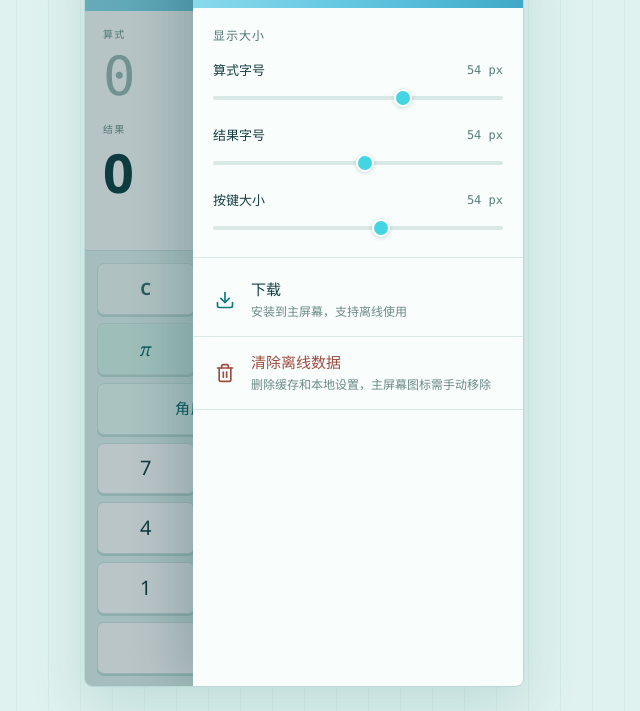
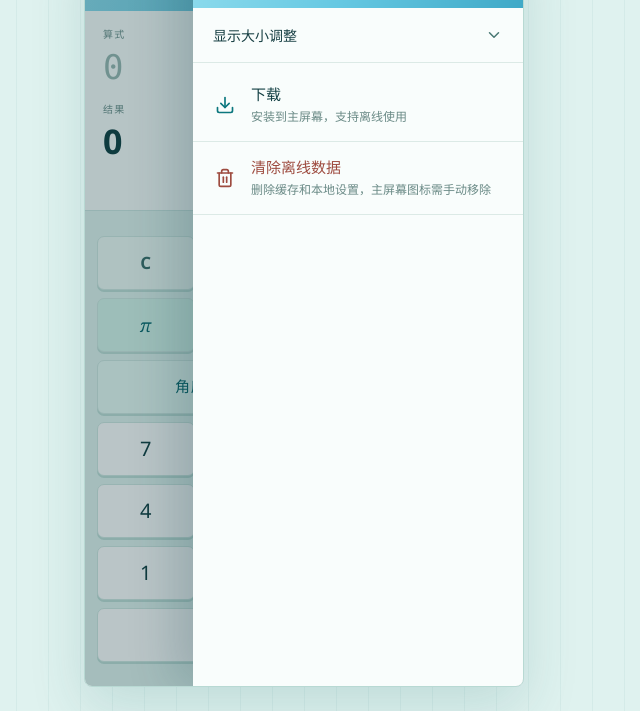
Before and after one commit to Redwinging/flyinging, a website built with Vite: page index.html in a window 1280 px wide. Both pictures are taken after a click on the button 820 px from the left and 62 px from the top of the page. Shown: the part 89-800 px from the top of the page, without its empty margins (336-976 px from the left). Built offline with nearby package versions, Linux system fonts and the light colour scheme.

Commit message:
release: Flyinging calculator 1.0.1

```diff
--- a/package.json
+++ b/package.json
@@ -1,7 +1,7 @@
 {
   "name": "flyinging-calculator",
   "private": true,
-  "version": "1.1.0",
+  "version": "1.0.1",
   "type": "module",
   "packageManager": "pnpm@11.25.0",
   "engines": {
--- a/src/app.ts
+++ b/src/app.ts
@@ -1,4 +1,5 @@
 import {
+  ChevronDown,
   createElement,
   Delete,
   Download,
@@ -26,7 +27,6 @@ interface BeforeInstallPromptEvent extends Event {
 interface DisplayPreferences {
   expressionSize: number
   resultSize: number
-  keySize: number
 }
 
 const keypadTemplate = `
@@ -77,6 +77,8 @@ export class CalculatorApp {
   private readonly settingsInstallButton: HTMLButtonElement
   private readonly settingsClearButton: HTMLButtonElement
   private readonly settingsStatus: HTMLParagraphElement
+  private readonly settingsDisplayToggle: HTMLButtonElement
+  private readonly settingsDisplayControls: HTMLDivElement
   private readonly angleUnitButton: HTMLButtonElement
 
   private expression = ''
@@ -110,6 +112,10 @@ export class CalculatorApp {
       this.requireElement<HTMLButtonElement>('#settings-clear')
     this.settingsStatus =
       this.requireElement<HTMLParagraphElement>('#settings-status')
+    this.settingsDisplayToggle =
+      this.requireElement<HTMLButtonElement>('#settings-display-toggle')
+    this.settingsDisplayControls =
+      this.requireElement<HTMLDivElement>('#settings-display-controls')
     this.angleUnitButton =
       this.requireElement<HTMLButtonElement>('#angle-unit')
 
@@ -176,29 +182,27 @@ export class CalculatorApp {
               <h2 id="settings-title">设置</h2>
               <button class="settings-close" id="settings-close" type="button" aria-label="关闭设置" title="关闭"></button>
             </header>
-            <section class="settings-display" aria-labelledby="settings-display-title">
-              <h3 id="settings-display-title">显示大小</h3>
+            <section class="settings-display">
+              <button class="settings-display-toggle" id="settings-display-toggle" type="button" aria-expanded="false" aria-controls="settings-display-controls">
+                <span>显示大小调整</span>
+                <span class="settings-display-chevron" aria-hidden="true"></span>
+              </button>
+              <div class="settings-display-controls" id="settings-display-controls" hidden>
                 <label class="settings-range">
                   <span class="settings-range-heading">
                     <span>算式字号</span>
                     <output data-display-output="expressionSize"></output>
                   </span>
-                <input type="range" min="34" max="64" step="1" value="54" data-display-setting="expressionSize" aria-label="调节算式字号">
+                  <input type="range" min="8" max="64" step="1" value="34" data-display-setting="expressionSize" aria-label="调节算式字号">
                 </label>
                 <label class="settings-range">
                   <span class="settings-range-heading">
                     <span>结果字号</span>
                     <output data-display-output="resultSize"></output>
                   </span>
-                <input type="range" min="34" max="72" step="1" value="54" data-display-setting="resultSize" aria-label="调节结果字号">
+                  <input type="range" min="8" max="64" step="1" value="34" data-display-setting="resultSize" aria-label="调节结果字号">
                 </label>
-              <label class="settings-range">
-                <span class="settings-range-heading">
-                  <span>按键大小</span>
-                  <output data-display-output="keySize"></output>
-                </span>
-                <input type="range" min="40" max="64" step="1" value="54" data-display-setting="keySize" aria-label="调节按键大小">
-              </label>
+              </div>
             </section>
             <div class="settings-actions">
               <button class="settings-action" id="settings-install" type="button">
@@ -258,6 +262,11 @@ export class CalculatorApp {
 
       if (key.id === 'settings-clear') {
         void this.clearOfflineData()
+        return
+      }
+
+      if (key.id === 'settings-display-toggle') {
+        this.toggleDisplayControls()
         return
       }
 
@@ -787,21 +796,34 @@ export class CalculatorApp {
   }
 
   private openSettings(): void {
+    this.setDisplayControlsOpen(false)
     this.settingsLayer.classList.add('is-open')
     this.settingsLayer.setAttribute('aria-hidden', 'false')
     this.settingsButton.setAttribute('aria-expanded', 'true')
-    this.settingsCloseButton.focus()
+    this.settingsCloseButton.focus({ preventScroll: true })
   }
 
   private closeSettings(): void {
     this.settingsLayer.classList.remove('is-open')
     this.settingsLayer.setAttribute('aria-hidden', 'true')
     this.settingsButton.setAttribute('aria-expanded', 'false')
-    this.settingsButton.focus()
+    this.settingsButton.focus({ preventScroll: true })
   }
 
   private setSettingsStatus(message: string): void {
     this.settingsStatus.textContent = message
+  }
+
+  private toggleDisplayControls(): void {
+    this.setDisplayControlsOpen(
+      this.settingsDisplayControls.hasAttribute('hidden'),
+    )
+  }
+
+  private setDisplayControlsOpen(isOpen: boolean): void {
+    this.settingsDisplayControls.hidden = !isOpen
+    this.settingsDisplayToggle.setAttribute('aria-expanded', String(isOpen))
+    this.settingsDisplayToggle.classList.toggle('is-open', isOpen)
   }
 
   private handleDisplaySettingInput(event: Event): void {
@@ -823,8 +845,6 @@ export class CalculatorApp {
       this.displayPreferences.expressionSize = value
     } else if (setting === 'resultSize') {
       this.displayPreferences.resultSize = value
-    } else if (setting === 'keySize') {
-      this.displayPreferences.keySize = value
     } else {
       return
     }
@@ -835,7 +855,8 @@ export class CalculatorApp {
 
   private applyDisplayPreferences(): void {
     const rootStyle = document.documentElement.style
-    const { expressionSize, resultSize, keySize } = this.displayPreferences
+    const { expressionSize, resultSize } = this.displayPreferences
+    const keySize = 54
     const keyGap = 8
 
     rootStyle.setProperty('--expression-size', `${expressionSize}px`)
@@ -935,7 +956,7 @@ export class CalculatorApp {
       localStorage.removeItem(ANGLE_UNIT_STORAGE_KEY)
       localStorage.removeItem(DISPLAY_SETTINGS_STORAGE_KEY)
       this.angleUnit = 'degrees'
-      this.displayPreferences = getDefaultDisplayPreferences()
+      this.displayPreferences = { ...DEFAULT_DISPLAY_PREFERENCES }
       this.updateAngleUnitButton()
       this.applyDisplayPreferences()
       this.updateBanner.hidden = true
@@ -1043,6 +1064,17 @@ export class CalculatorApp {
       }),
     )
 
+    this.settingsDisplayToggle
+      .querySelector('.settings-display-chevron')
+      ?.append(
+        createElement(ChevronDown, {
+          width: 18,
+          height: 18,
+          strokeWidth: 2,
+          'aria-hidden': 'true',
+        }),
+      )
+
     this.settingsInstallButton
       .querySelector('.settings-action-icon')
       ?.append(
@@ -1096,9 +1128,8 @@ export class CalculatorApp {
 const ANGLE_UNIT_STORAGE_KEY = 'flyinging-angle-unit'
 const DISPLAY_SETTINGS_STORAGE_KEY = 'flyinging-display-settings'
 const DEFAULT_DISPLAY_PREFERENCES: DisplayPreferences = {
-  expressionSize: 54,
-  resultSize: 54,
-  keySize: 54,
+  expressionSize: 34,
+  resultSize: 34,
 }
 
 function readStoredAngleUnit(): AngleUnit {
@@ -1120,7 +1151,7 @@ function storeAngleUnit(angleUnit: AngleUnit): void {
 }
 
 function readStoredDisplayPreferences(): DisplayPreferences {
-  const defaults = getDefaultDisplayPreferences()
+  const defaults = { ...DEFAULT_DISPLAY_PREFERENCES }
 
   try {
     const stored = localStorage.getItem(DISPLAY_SETTINGS_STORAGE_KEY)
@@ -1138,37 +1169,19 @@ function readStoredDisplayPreferences(): DisplayPreferences {
       expressionSize: clampPreference(
         candidate.expressionSize,
         defaults.expressionSize,
-        34,
+        8,
         64,
       ),
       resultSize: clampPreference(
         candidate.resultSize,
         defaults.resultSize,
-        34,
-        72,
-      ),
-      keySize: clampPreference(
-        candidate.keySize,
-        defaults.keySize,
-        40,
+        8,
         64,
       ),
     }
   } catch {
     return defaults
   }
-}
-
-function getDefaultDisplayPreferences(): DisplayPreferences {
-  if (window.innerHeight <= 700) {
-    return {
-      expressionSize: 42,
-      resultSize: 40,
-      keySize: 46,
-    }
-  }
-
-  return { ...DEFAULT_DISPLAY_PREFERENCES }
 }
 
 function storeDisplayPreferences(preferences: DisplayPreferences): void {
--- a/src/styles.css
+++ b/src/styles.css
@@ -5,10 +5,10 @@
     #65c8e2 48%,
     #3fa9c7 100%
   );
-  --expression-size: 54px;
-  --result-size: 54px;
-  --expression-height: 64px;
-  --result-height: 64px;
+  --expression-size: 34px;
+  --result-size: 34px;
+  --expression-height: 44px;
+  --result-height: 44px;
   --key-height: 54px;
   --keypad-height: 426px;
   --key-gap: 8px;
@@ -416,6 +416,7 @@ button:focus-visible {
   position: absolute;
   inset: 0;
   z-index: 30;
+  contain: layout paint style;
   visibility: hidden;
   pointer-events: none;
 }
@@ -447,6 +448,7 @@ button:focus-visible {
   flex-direction: column;
   width: min(330px, 88vw);
   overflow-y: auto;
+  overscroll-behavior: contain;
   color: #123f43;
   background: #f9fdfc;
   box-shadow: -18px 0 45px rgba(11, 62, 70, 0.2);
@@ -499,18 +501,50 @@ button:focus-visible {
 }
 
 .settings-display {
-  display: grid;
-  gap: 16px;
-  padding: 18px 20px;
   border-bottom: 1px solid #dceae6;
 }
 
-.settings-display h3 {
-  margin: 0;
-  color: #4f7673;
-  font-size: 12px;
-  font-weight: 750;
-  letter-spacing: 0.08em;
+.settings-display-toggle {
+  display: flex;
+  align-items: center;
+  width: 100%;
+  padding: 17px 20px;
+  border: 0;
+  color: #173f43;
+  background: transparent;
+  font-size: 14px;
+  font-weight: 700;
+  text-align: left;
+  cursor: pointer;
+}
+
+.settings-display-toggle:hover {
+  background: #edf9f6;
+}
+
+.settings-display-chevron {
+  display: grid;
+  flex: 0 0 18px;
+  width: 18px;
+  height: 18px;
+  margin-left: auto;
+  color: #497873;
+  place-items: center;
+  transition: transform 180ms ease;
+}
+
+.settings-display-toggle.is-open .settings-display-chevron {
+  transform: rotate(180deg);
+}
+
+.settings-display-controls {
+  display: grid;
+  gap: 16px;
+  padding: 0 20px 18px;
+}
+
+.settings-display-controls[hidden] {
+  display: none;
 }
 
 .settings-range {
```
Also changed, not shown: tests/app.spec.ts (+68 -21 lines), README.md. Lines whose indentation alone changed are shown as unchanged.
